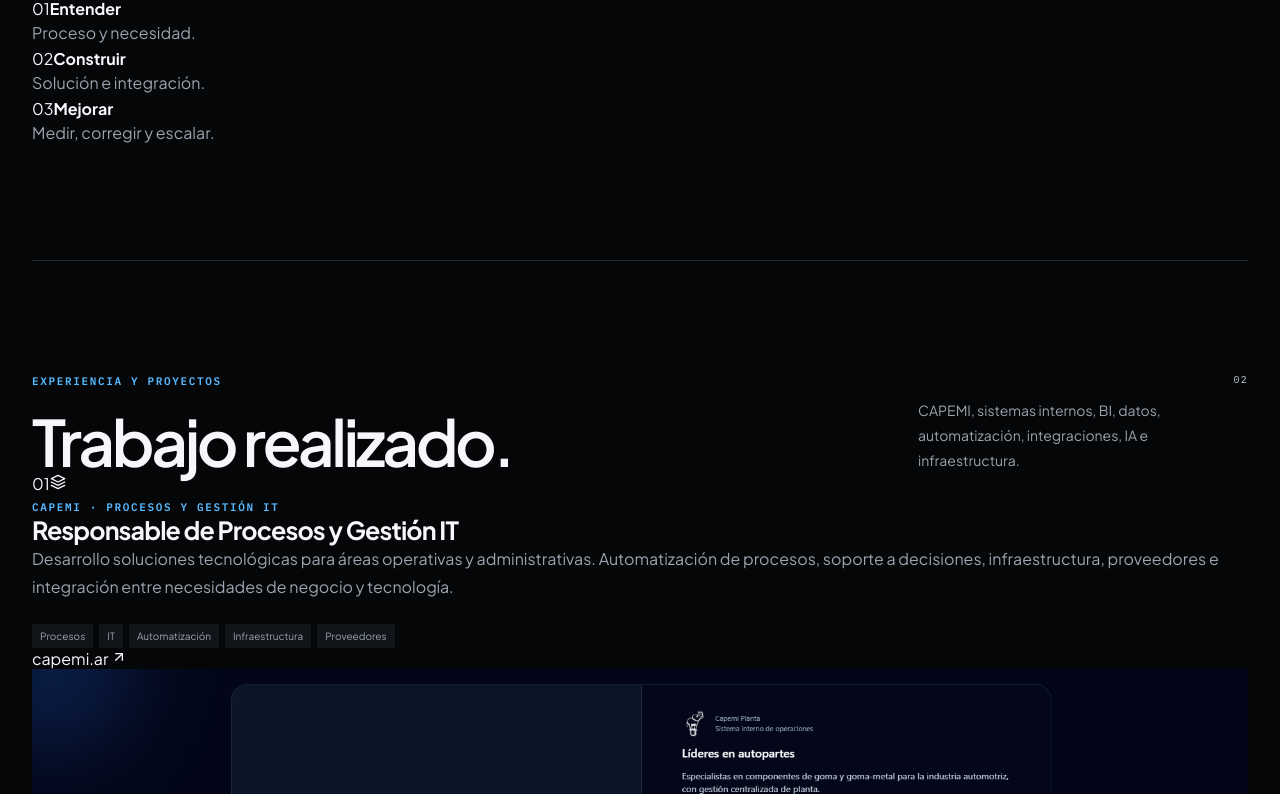
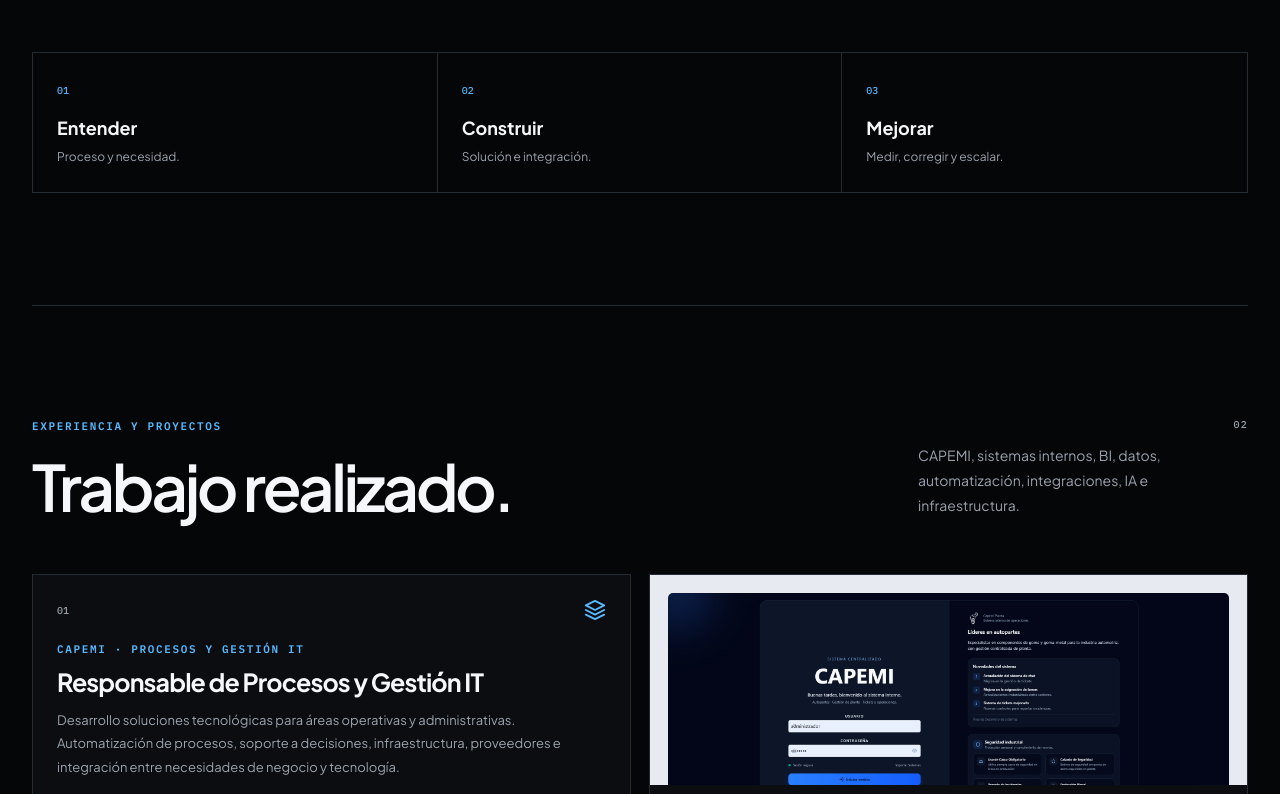
Before and after one commit to Alvarosc90/Portafolio, a React (Vite) app: page / in a window 1280 px wide. Shown: the part 1746-2540 px from the top of the page. Built offline with nearby package versions, Linux system fonts and the light colour scheme.

Commit message:
style: add complete experience project grid

```diff
--- a/src/App.css
+++ b/src/App.css
@@ -231,3 +231,32 @@
   .delivery-strip{grid-template-columns:1fr}.experience-grid{grid-template-columns:1fr}.experience-grid span{border-right:0!important;border-bottom:1px solid var(--line)!important}.experience-grid span:last-child{border-bottom:0!important}
 }
 @media(prefers-reduced-motion:reduce){html{scroll-behavior:auto}*,*::before,*::after{animation:none!important;transition:none!important}}
+
+
+.method-compact{display:grid;grid-template-columns:repeat(3,1fr);margin-top:54px;border:1px solid var(--line)}
+.method-compact>div{padding:24px;border-right:1px solid var(--line)}
+.method-compact>div:last-child{border-right:0}
+.method-compact span{font:500 10px 'IBM Plex Mono',monospace;color:var(--accent)}
+.method-compact strong{display:block;margin-top:18px;font-size:18px}
+.method-compact p{margin-top:7px;font-size:12px}
+.experience-projects{display:grid;grid-template-columns:repeat(2,1fr);gap:18px;margin-top:56px}
+.experience-project{border:1px solid var(--line);background:var(--surface);overflow:hidden}
+.experience-project-image{height:210px;background:#e7ebf1;padding:18px 18px 0;overflow:hidden}
+.experience-project-image img{width:100%;height:100%;object-fit:cover;object-position:top;border-radius:5px 5px 0 0}
+.experience-project-content{padding:24px}
+.experience-project-top{display:flex;justify-content:space-between;align-items:center;margin-bottom:20px}
+.experience-project-top span{font:500 10px 'IBM Plex Mono',monospace;color:var(--muted)}
+.experience-project-top svg{font-size:22px;color:var(--accent)}
+.experience-project-content .eyebrow{display:block;margin-bottom:10px}
+.experience-project-content h3{font-size:25px}
+.experience-project-content p{margin-top:12px;font-size:13px}
+.experience-link{display:inline-flex;align-items:center;gap:8px;margin-top:20px;font-size:12px}
+.github-archive{display:grid;grid-template-columns:1fr auto;gap:30px;align-items:end;margin-top:26px;padding:28px;border:1px solid var(--line);background:var(--surface)}
+.github-archive h3{margin-top:10px;font-size:24px}
+.github-archive p{margin-top:10px;font-size:13px;max-width:760px}
+.github-archive>a{display:inline-flex;align-items:center;gap:8px;font-size:12px;white-space:nowrap}
+@media(max-width:760px){
+  .method-compact{grid-template-columns:1fr}.method-compact>div{border-right:0;border-bottom:1px solid var(--line)}.method-compact>div:last-child{border-bottom:0}
+  .experience-projects{grid-template-columns:1fr}
+  .github-archive{grid-template-columns:1fr;align-items:start}
+}
```
